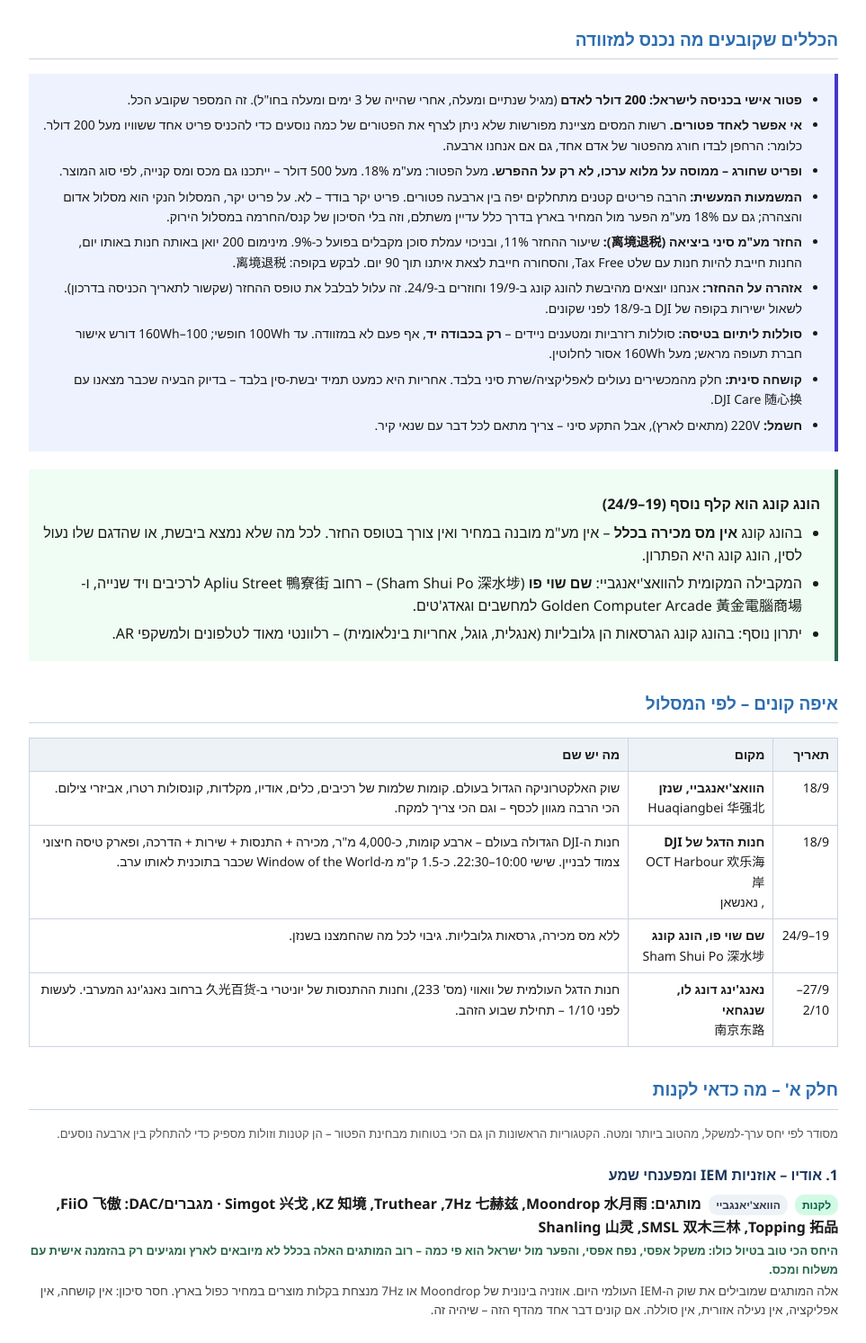
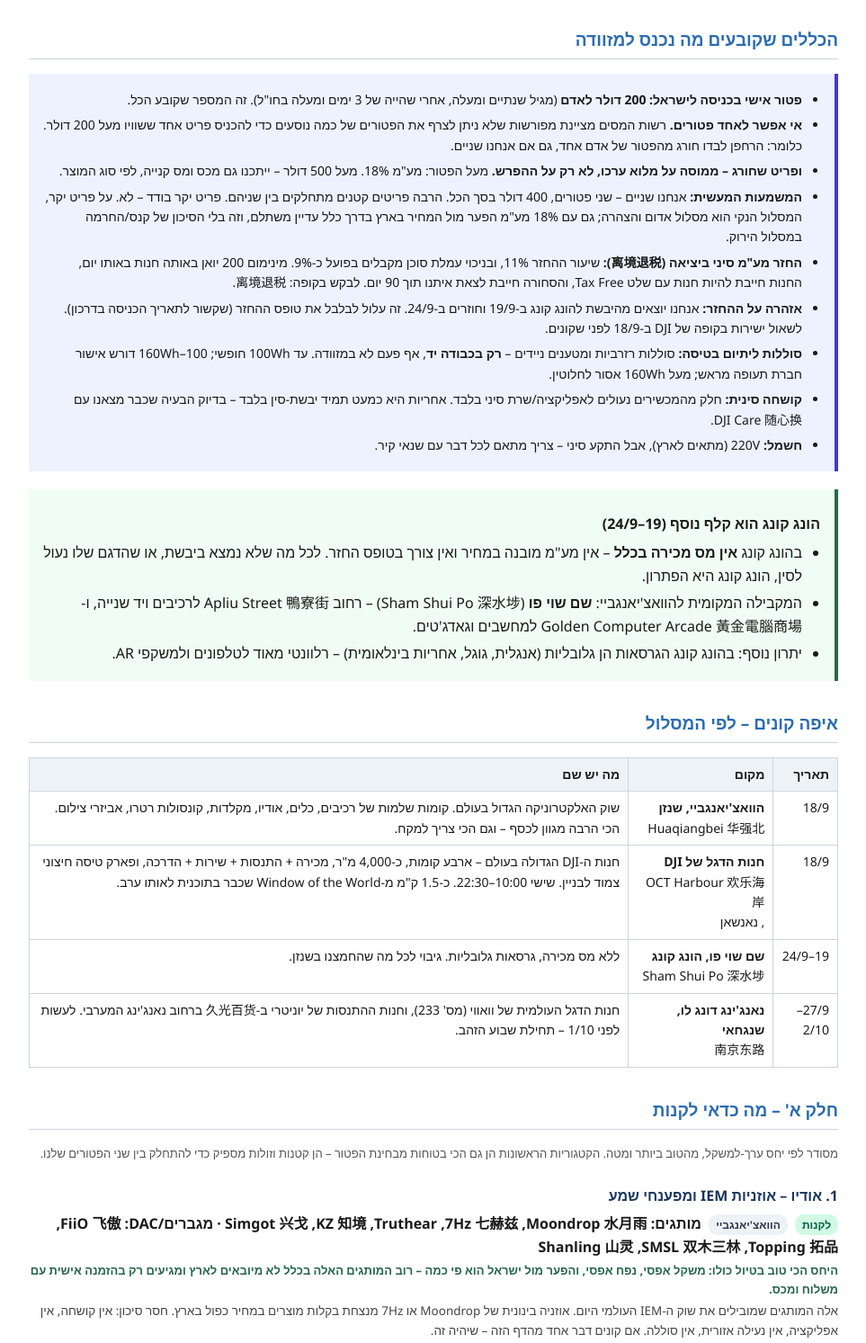
Before and after one commit to ron1196/rr-china, a plain HTML site: page plans/static/tech-shopping.html in a window 1280 px wide. Shown: the part 362-1855 px from the top of the page at 90% size, without its empty margins (158-1121 px from the left). Drawn offline with Linux system fonts and the light colour scheme.

Commit message:
tech-shopping: we are two travellers, not four - fix customs exemption wording

```diff
--- a/plans/static/tech-shopping.html
+++ b/plans/static/tech-shopping.html
@@ -57,9 +57,9 @@
 <div class="rules-box">
 <ul>
 <li><b>פטור אישי בכניסה לישראל: 200 דולר לאדם</b> (מגיל שנתיים ומעלה, אחרי שהייה של 3 ימים ומעלה בחו"ל). זה המספר שקובע הכל.</li>
-<li><b>אי אפשר לאחד פטורים.</b> רשות המסים מציינת מפורשות שלא ניתן לצרף את הפטורים של כמה נוסעים כדי להכניס פריט אחד ששוויו מעל 200 דולר. כלומר: הרחפן לבדו חורג מהפטור של אדם אחד, גם אם אנחנו ארבעה.</li>
+<li><b>אי אפשר לאחד פטורים.</b> רשות המסים מציינת מפורשות שלא ניתן לצרף את הפטורים של כמה נוסעים כדי להכניס פריט אחד ששוויו מעל 200 דולר. כלומר: הרחפן לבדו חורג מהפטור של אדם אחד, גם אם אנחנו שניים.</li>
 <li><b>ופריט שחורג – ממוסה על מלוא ערכו, לא רק על ההפרש.</b> מעל הפטור: מע"מ 18%. מעל 500 דולר – ייתכנו גם מכס ומס קנייה, לפי סוג המוצר.</li>
-<li><b>המשמעות המעשית:</b> הרבה פריטים קטנים מתחלקים יפה בין ארבעה פטורים. פריט יקר בודד – לא. על פריט יקר, המסלול הנקי הוא מסלול אדום והצהרה; גם עם 18% מע"מ הפער מול המחיר בארץ בדרך כלל עדיין משתלם, וזה בלי הסיכון של קנס/החרמה במסלול הירוק.</li>
+<li><b>המשמעות המעשית:</b> אנחנו שניים – שני פטורים, 400 דולר בסך הכל. הרבה פריטים קטנים מתחלקים בין שניהם. פריט יקר בודד – לא. על פריט יקר, המסלול הנקי הוא מסלול אדום והצהרה; גם עם 18% מע"מ הפער מול המחיר בארץ בדרך כלל עדיין משתלם, וזה בלי הסיכון של קנס/החרמה במסלול הירוק.</li>
 <li><b>החזר מע"מ סיני ביציאה (离境退税):</b> שיעור ההחזר 11%, ובניכוי עמלת סוכן מקבלים בפועל כ-9%. מינימום 200 יואן באותה חנות באותו יום, החנות חייבת להיות חנות עם שלט <span class="en">Tax Free</span>, והסחורה חייבת לצאת איתנו תוך 90 יום. לבקש בקופה: <span class="en">离境退税</span>.</li>
 <li><b>אזהרה על ההחזר:</b> אנחנו יוצאים מהיבשת להונג קונג ב-19/9 וחוזרים ב-24/9. זה עלול לבלבל את טופס ההחזר (שקשור לתאריך הכניסה בדרכון). לשאול ישירות בקופה של DJI ב-18/9 לפני שקונים.</li>
 <li><b>סוללות ליתיום בטיסה:</b> סוללות רזרביות ומטענים ניידים – <b>רק בכבודה יד</b>, אף פעם לא במזוודה. עד 100Wh חופשי; 100–160Wh דורש אישור חברת תעופה מראש; מעל 160Wh אסור לחלוטין.</li>
@@ -103,7 +103,7 @@
 </table>
 
 <h2 id="buy">חלק א' – מה כדאי לקנות</h2>
-<p class="note">מסודר לפי יחס ערך-למשקל, מהטוב ביותר ומטה. הקטגוריות הראשונות הן גם הכי בטוחות מבחינת הפטור – הן קטנות וזולות מספיק כדי להתחלק בין ארבעה נוסעים.</p>
+<p class="note">מסודר לפי יחס ערך-למשקל, מהטוב ביותר ומטה. הקטגוריות הראשונות הן גם הכי בטוחות מבחינת הפטור – הן קטנות וזולות מספיק כדי להתחלק בין שני הפטורים שלנו.</p>
 
 <h3>1. אודיו – אוזניות IEM ומפענחי שמע</h3>
 <div class="after-item">
```
Also changed, not shown: tech-shopping.html (+3 -3 lines).
